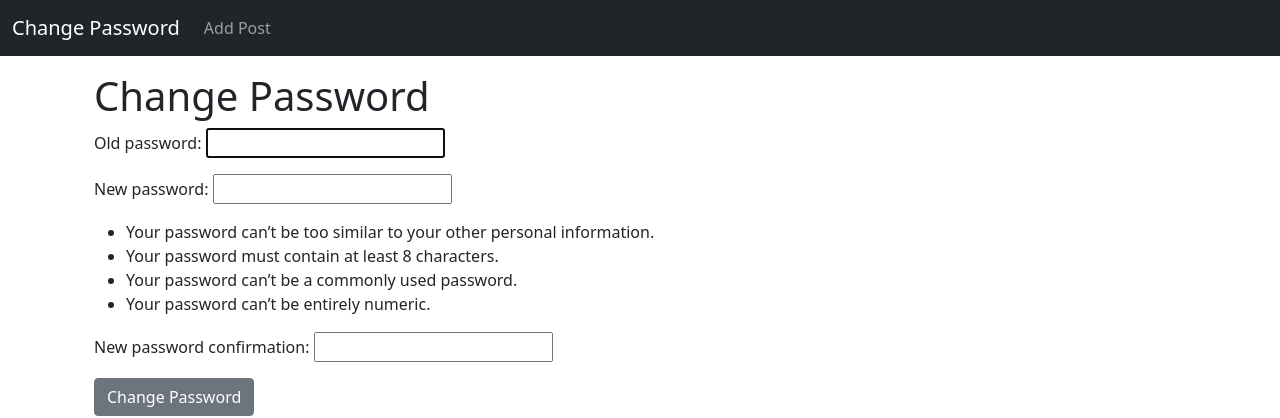
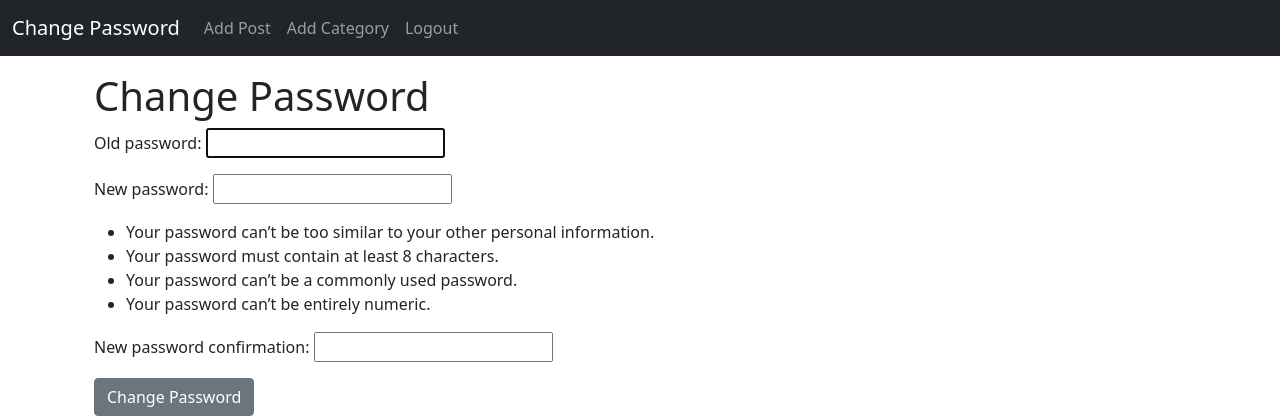
Before and after one commit to onadj/familynetwork, a Django app: page /members/password/ in a window 1280 px wide. Shown: the top 418 px of the page. Run offline with Django 3.2, Linux system fonts and the light colour scheme; the visitor is signed in with stand-in values (Sample User, id 1).

Commit message:
fixing base.html part 2

```diff
--- a/home/views.py
+++ b/home/views.py
@@ -23,6 +23,12 @@ class HomeView(ListView):
   model = Post
   template_name = 'home/index.html'
   ordering = ['-post_date']
+
+  def get_context_data(self, *args, **kwargs):
+      cat_menu = Category.objects.all()
+      context = super(HomeView, self).get_context_data(*args, **kwargs)
+      context["cat_menu"] = cat_menu
+      return context
 
 def CategoryView(request, cats):
    category_posts = Post.objects.filter(category=cats.replace('-', ' '))
--- a/templates/base.html
+++ b/templates/base.html
@@ -21,23 +21,57 @@
         <button class="navbar-toggler" type="button" data-bs-toggle="collapse" data-bs-target="#navbarSupportedContent" aria-controls="navbarSupportedContent" aria-expanded="false" aria-label="Toggle navigation">
           <span class="navbar-toggler-icon"></span>
         </button>
+
+
         <div class="collapse navbar-collapse" id="navbarSupportedContent">
           <ul class="navbar-nav me-auto mb-2 mb-lg-0">
+{% if cat_menu %}
+            <li class="nav-item dropdown">
+              <a class="nav-link dropdown-toggle" href="#" id="navbarDropdown" role="button" data-bs-toggle="dropdown" aria-expanded="false">
+                Categories</a>
+<div class="dropdown-menu" aria-labelledby="navbarDropdown">
+              {% for item in cat_menu %}
+              <a class="dropdown-item" href="{% url 'category' item|slugify %}">{{ item }}</a>
+              {% endfor %}
+            </div>
+
+            </li>
+
+{% endif %}
+
+
+            {% if user.is_authenticated %}
             <li class="nav-item">
               <a class="nav-link" href="{% url 'add_post' %}">Add Post</a>
             </li>
+            <li class="nav-item">
+              <a class="nav-link" href="{% url 'add_category' %}">Add Category</a>
+            </li>
+            <li class="nav-item">
+              <a class="nav-link" href="{% url 'logout' %}">Logout</a>
+            </li>
+            {% else %}
+            <li class="nav-item">
+              <a class="nav-link" href="{% url 'register' %}">Register</a>
+            </li>
+            <li class="nav-item">
+              <a class="nav-link" href="{% url 'login' %}">Login</a>
+            </li>
+            {% endif %}
 
           </ul>
         </div>
       </div>
     </nav>
 
+
+
     <div class="container">
       <ul>
         {% for post in object_list %}
         <li><a href="{% url 'article-detail' post.pk %}">
           {{ post.title }}</a> <br>
-          <a href="{% url 'category' post.category %}"> {{ post.category }}</a>
+          <a href="{% url 'category' post.category|slugify %}"> {{ post.category }}</a>
           By: {{ post.author.first_name }}
           {{ post.author.last_name }}
           {{ post.post_date }}
@@ -60,20 +94,15 @@
       </ul>
     </div>
 
+
+
     <div class="container">
         {% block content %}
 
         {% endblock %}
   </div>
-    <!-- Optional JavaScript; choose one of the two! -->
-
-    <!-- Option 1: Bootstrap Bundle with Popper -->
-    <script src="https://cdn.jsdelivr.net/npm/bootstrap@5.1.0/dist/js/bootstrap.bundle.min.js" integrity="sha384-U1DAWAznBHeqEIlVSCgzq+c9gqGAJn5c/t99JyeKa9xxaYpSvHU5awsuZVVFIhvj" crossorigin="anonymous"></script>
-
-    <!-- Option 2: Separate Popper and Bootstrap JS -->
-    <!--
-    <script src="https://cdn.jsdelivr.net/npm/@popperjs/core@2.9.3/dist/umd/popper.min.js" integrity="sha384-eMNCOe7tC1doHpGoWe/6oMVemdAVTMs2xqW4mwXrXsW0L84Iytr2wi5v2QjrP/xp" crossorigin="anonymous"></script>
-    <script src="https://cdn.jsdelivr.net/npm/bootstrap@5.1.0/dist/js/bootstrap.min.js" integrity="sha384-cn7l7gDp0eyniUwwAZgrzD06kc/tftFf19TOAs2zVinnD/C7E91j9yyk5//jjpt/" crossorigin="anonymous"></script>
+  <script src="https://cdn.jsdelivr.net/npm/@popperjs/core@2.9.3/dist/umd/popper.min.js" integrity="sha384-eMNCOe7tC1doHpGoWe/6oMVemdAVTMs2xqW4mwXrXsW0L84Iytr2wi5v2QjrP/xp" crossorigin="anonymous"></script>
+  <script src="https://cdn.jsdelivr.net/npm/bootstrap@5.1.0/dist/js/bootstrap.min.js" integrity="sha384-cn7l7gDp0eyniUwwAZgrzD06kc/tftFf19TOAs2zVinnD/C7E91j9yyk5//jjpt/" crossorigin="anonymous"></script>
     -->
   </body>
 </html>
```
Also changed, not shown: media/media/puding.jpg (added).
